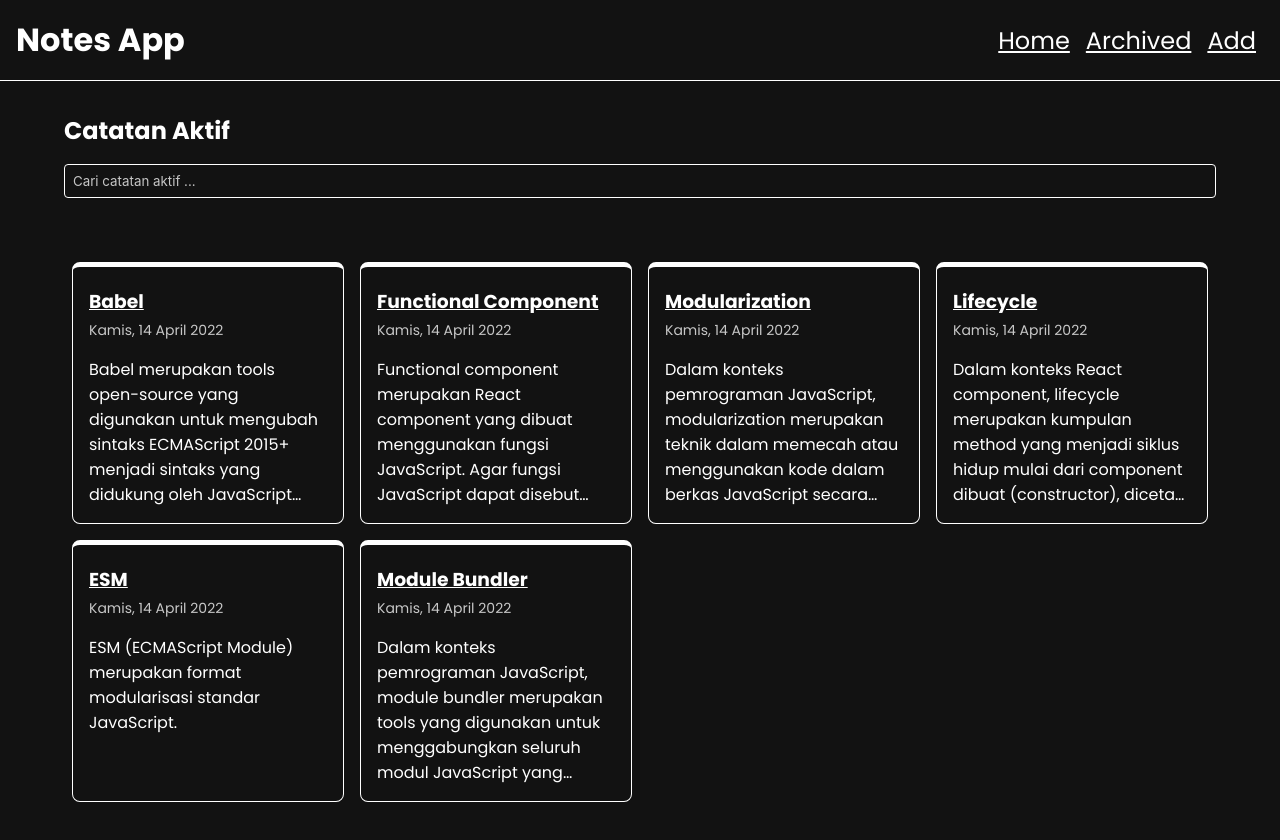
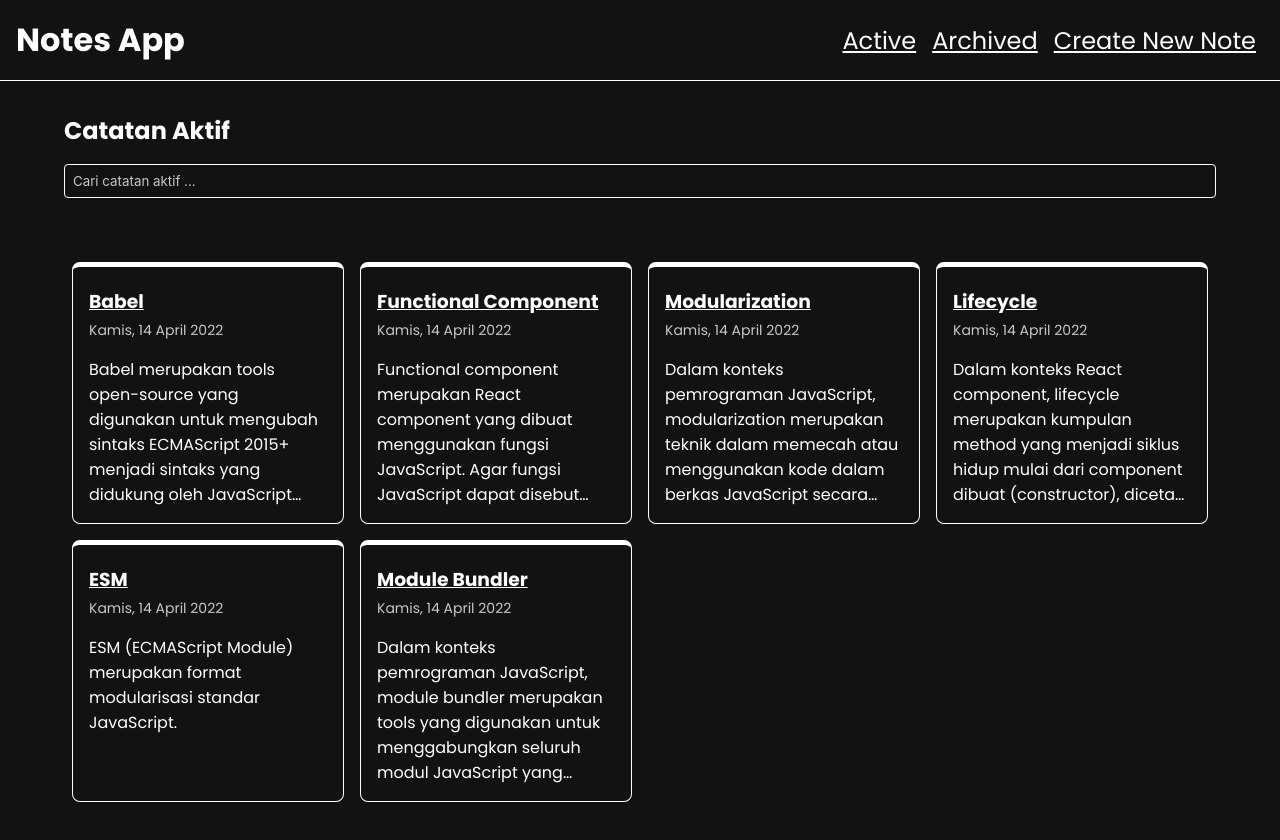
Before and after one commit to rfsyhb/reactlearn-spa-personal-note, a React (Vite) app: page / in a window 1280 px wide. Shown: the top 840 px of the page. Built offline with nearby package versions, Linux system fonts and the light colour scheme.

Commit message:
add PropTypes for archived and homepage

```diff
--- a/src/components/Navigation.jsx
+++ b/src/components/Navigation.jsx
@@ -6,13 +6,13 @@ function Navigation() {
     <nav className="navigation">
       <ul>
         <li>
-          <Link to="/">Home</Link>
+          <Link to="/">Active</Link>
         </li>
         <li>
           <Link to="/archived">Archived</Link>
         </li>
         <li>
-          <Link to="/add">Add</Link>
+          <Link to="/add">Create New Note</Link>
         </li>
       </ul>
     </nav>
--- a/src/pages/ArchivedPage.jsx
+++ b/src/pages/ArchivedPage.jsx
@@ -3,6 +3,7 @@ import { getArchivedNotes } from "../utils/local-data";
 import { useSearchParams } from "react-router-dom";
 import SearchBar from "../components/SearchBar";
 import NotesList from "../components/NotesList";
+import PropTypes from "prop-types";
 
 function ArchivedPageWrapper() {
   const [searchParams, setSearchParams] = useSearchParams();
@@ -58,4 +59,9 @@ class ArchivedPage extends React.Component {
   }
 }
 
+ArchivedPage.propTypes = {
+  defaultKeyword: PropTypes.string,
+  keywordChange: PropTypes.func.isRequired,
+};
+
 export default ArchivedPageWrapper;
--- a/src/pages/HomePage.jsx
+++ b/src/pages/HomePage.jsx
@@ -3,6 +3,7 @@ import NotesList from "../components/NotesList";
 import SearchBar from "../components/SearchBar";
 import { getAllNotes } from "../utils/local-data";
 import { useSearchParams } from "react-router-dom";
+import PropTypes from 'prop-types'
 
 // Menambah regular karena class tidak bisa useSearchParams
 function HomePageWrapper() {
@@ -64,4 +65,9 @@ class HomePage extends React.Component {
   }
 }
 
+HomePage.propTypes = {
+  defaultKeyword: PropTypes.string,
+  keywordChange: PropTypes.func.isRequired,
+}
+
 export default HomePageWrapper;
```
